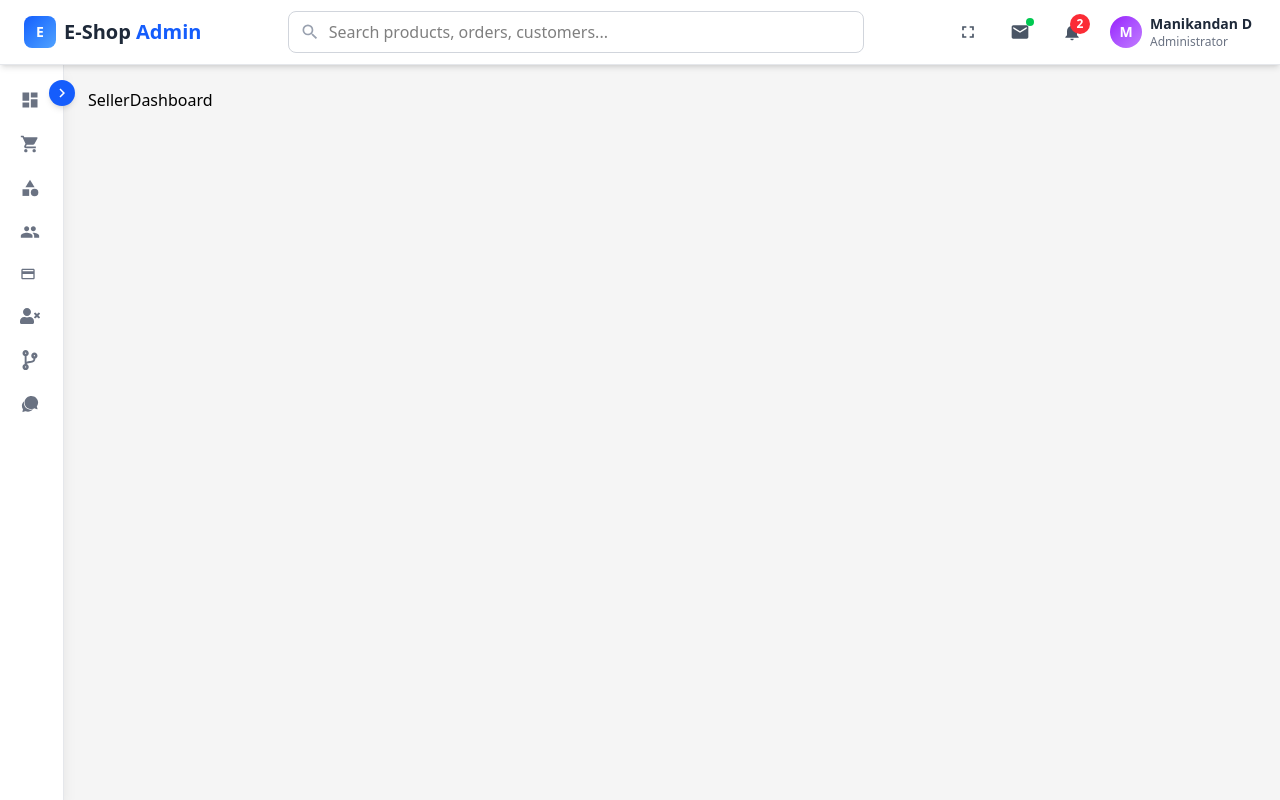
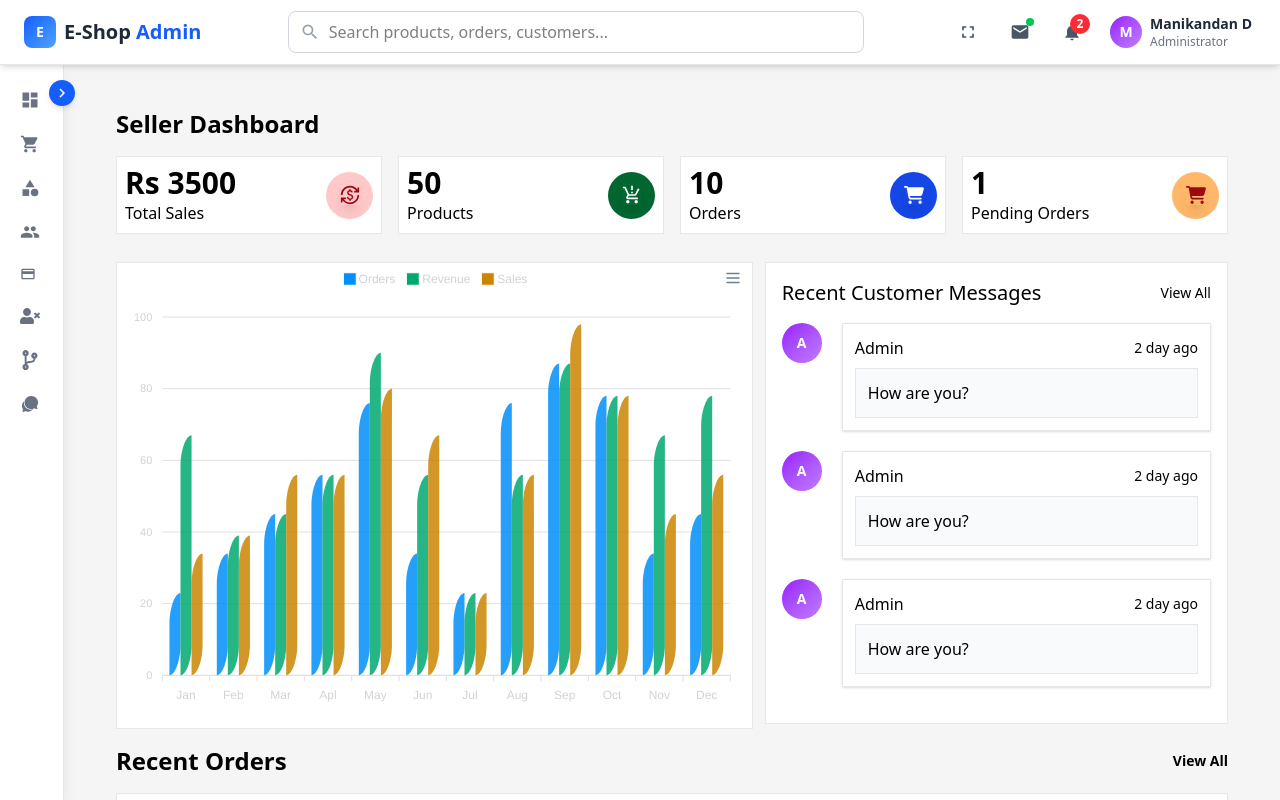
Before and after one commit to manikandanthedeveloper/ecommerce, a React (Vite) app in the folder dashboard/: page /seller/dashboard in a window 1280 px wide. Shown: the top 800 px of the page. Built offline with nearby package versions, Linux system fonts and the light colour scheme.

Commit message:
Seller Dashboard UI

```diff
--- a/dashboard/src/components/DashboardChart.tsx
+++ b/dashboard/src/components/DashboardChart.tsx
@@ -1,6 +1,8 @@
 import Chart from "react-apexcharts";
 
-const DashboardChart = () => {
+const DashboardChart: React.FC<{ role?: string }> = ({ role }) => {
+	const chartSeries = role === "admin" ? "Sellers" : "Sales";
+
 	const state = {
 		series: [
 			{
@@ -12,7 +14,7 @@ const DashboardChart = () => {
 				data: [67, 39, 45, 56, 90, 56, 23, 56, 87, 78, 67, 78],
 			},
 			{
-				name: "Sellers",
+				name: chartSeries,
 				data: [34, 39, 56, 56, 80, 67, 23, 56, 98, 78, 45, 56],
 			},
 		],
--- a/dashboard/src/components/RecentSellerMessages.tsx
+++ b/dashboard/src/components/RecentMessages.tsx
@@ -1,10 +1,12 @@
 import { Link } from 'react-router-dom'
 
-const RecentSellerMessages = () => {
+const RecentMessages: React.FC<{ role?: string }> = ({ role }) => {
+    const roleType = role === "admin" ? "Sellers" : "Customer";
+
     return (
         <div className='w-full p-4'>
             <div className='flex items-center justify-between'>
-                <h2 className='text-xl font-normal'>Recent Seller Messages</h2>
+                <h2 className='text-xl font-normal'>Recent {roleType} Messages</h2>
                 <Link to={'messages'} className='text-sm'>View All</Link>
             </div>
             <div className='flex flex-col gap-2 pt-4 text-[#d0d2d6]'>
@@ -63,4 +65,4 @@ const RecentSellerMessages = () => {
     )
 }
 
-export default RecentSellerMessages
+export default RecentMessages
--- a/dashboard/src/components/Sidebar.tsx
+++ b/dashboard/src/components/Sidebar.tsx
@@ -18,8 +18,8 @@ const Sidebar: React.FC<{ isCollapsed: boolean; setIsCollapsed: React.Dispatch<R
     return (
         <aside
             className={`fixed top-16 left-0 z-40 h-[calc(100vh-4rem)] mt-14 md:mt-0 bg-white shadow-lg transition-all duration-300 border-r border-gray-200 ${isCollapsed
-                    ? '-translate-x-full md:translate-x-0 md:w-16'
-                    : 'translate-x-0 w-64'
+                ? '-translate-x-full md:translate-x-0 md:w-16'
+                : 'translate-x-0 w-64'
                 }`}
             ref={sidebarRef}
         >
--- a/dashboard/src/router/SellerRoutes.tsx
+++ b/dashboard/src/router/SellerRoutes.tsx
@@ -1,11 +1,17 @@
 import { lazy } from "react";
 
+const Home = lazy(() => import("../views/HomePage"));
 const SellerDashboard = lazy(() => import("../views/seller/SellerDashboard"));
 
 export const sellerRoutes = [
     {
+        path: "/",
+        element: <Home />,
+        ability: ["seller", "admin"],
+    },
+    {
         path: "/seller/dashboard",
         element: <SellerDashboard />,
-        ability: ["seller", "admin"],
+        ability: ["seller"],
     },
 ];
--- a/dashboard/src/views/admin/AdminDashboard.tsx
+++ b/dashboard/src/views/admin/AdminDashboard.tsx
@@ -2,7 +2,7 @@ import { FaUser } from "react-icons/fa";
 import { FaCartShopping } from "react-icons/fa6";
 import { MdCurrencyExchange, MdProductionQuantityLimits } from "react-icons/md";
 import DashboardChart from "../../components/DashboardChart";
-import RecentSellerMessages from "../../components/RecentSellerMessages";
+import RecentSellerMessages from "../../components/RecentMessages";
 import RecentOrders from "../../components/RecentOrders";
 
 const AdminDashboard = () => {
@@ -50,12 +50,12 @@ const AdminDashboard = () => {
 			<div className="w-full flex flex-wrap mt-7">
 				<div className="w-full lg:w-7/12 lg:pr-3">
 					<div className="w-full border border-gray-200 bg-white">
-						<DashboardChart />
+						<DashboardChart role="admin" />
 					</div>
 				</div>
 				<div className="w-full lg:w-5/12">
 					<div className="border border-gray-200 bg-white">
-						<RecentSellerMessages />
+						<RecentSellerMessages role="admin" />
 					</div>
 				</div>
 			</div>
--- a/dashboard/src/views/seller/SellerDashboard.tsx
+++ b/dashboard/src/views/seller/SellerDashboard.tsx
@@ -1,5 +1,66 @@
+import { FaCartShopping } from "react-icons/fa6";
+import { MdCurrencyExchange, MdProductionQuantityLimits } from "react-icons/md";
+import DashboardChart from "../../components/DashboardChart";
+import RecentSellerMessages from "../../components/RecentMessages";
+import RecentOrders from "../../components/RecentOrders";
+
 const SellerDashboard = () => {
-	return <div>SellerDashboard</div>;
+	return (
+		<div className="px-2 md:px-7 py-5">
+			<h1 className="text-2xl font-bold mb-4">Seller Dashboard</h1>
+			<div className="grid grid-cols-1 sm:grid-cols-2 lg:grid-cols-4 gap-4">
+				<div className="p-2 bg-white border border-gray-200 flex justify-between items-center gap-4">
+					<div className="flex flex-col justify-start items-start text-black">
+						<h2 className="text-3xl font-bold">Rs 3500</h2>
+						<span className="text-md font-medium">Total Sales</span>
+					</div>
+					<div className="w-[47px] h-[47px] rounded-full bg-red-200 flex justify-center items-center text-xl">
+						<MdCurrencyExchange className="text-red-800 shadow-lg" />
+					</div>
+				</div>
+				<div className="p-2 bg-white border border-gray-200 flex justify-between items-center gap-4">
+					<div className="flex flex-col justify-start items-start text-black">
+						<h2 className="text-3xl font-bold">50</h2>
+						<span className="text-md font-medium">Products</span>
+					</div>
+					<div className="w-[47px] h-[47px] rounded-full bg-green-800 flex justify-center items-center text-xl">
+						<MdProductionQuantityLimits className="text-white shadow-lg" />
+					</div>
+				</div>
+				<div className="p-2 bg-white border border-gray-200 flex justify-between items-center gap-4">
+					<div className="flex flex-col justify-start items-start text-black">
+						<h2 className="text-3xl font-bold">10</h2>
+						<span className="text-md font-medium">Orders</span>
+					</div>
+					<div className="w-[47px] h-[47px] rounded-full bg-blue-700 flex justify-center items-center text-xl">
+						<FaCartShopping className="text-white shadow-lg" />
+					</div>
+				</div>
+				<div className="p-2 bg-white border border-gray-200 flex justify-between items-center gap-4">
+					<div className="flex flex-col justify-start items-start text-black">
+						<h2 className="text-3xl font-bold">1</h2>
+						<span className="text-md font-medium">Pending Orders</span>
+					</div>
+					<div className="w-[47px] h-[47px] rounded-full bg-orange-300 flex justify-center items-center text-xl">
+						<FaCartShopping className="text-red-800 shadow-lg" />
+					</div>
+				</div>
+			</div>
+			<div className="w-full flex flex-wrap mt-7">
+				<div className="w-full lg:w-7/12 lg:pr-3">
+					<div className="w-full border border-gray-200 bg-white">
+						<DashboardChart />
+					</div>
+				</div>
+				<div className="w-full lg:w-5/12">
+					<div className="border border-gray-200 bg-white">
+						<RecentSellerMessages />
+					</div>
+				</div>
+			</div>
+			<RecentOrders />
+		</div>
+	);
 };
 
 export default SellerDashboard;
```
